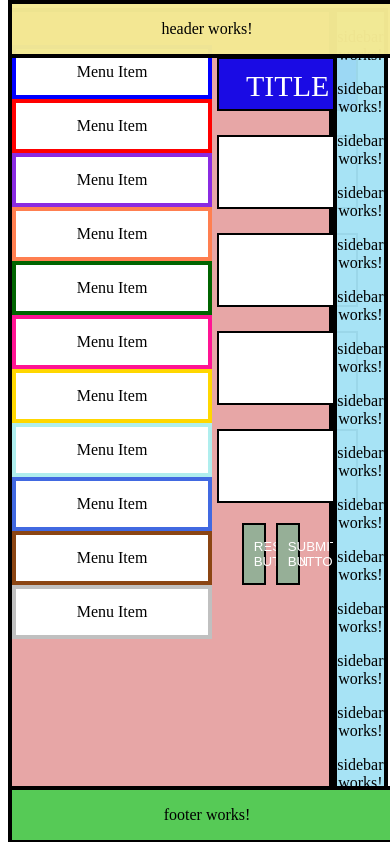
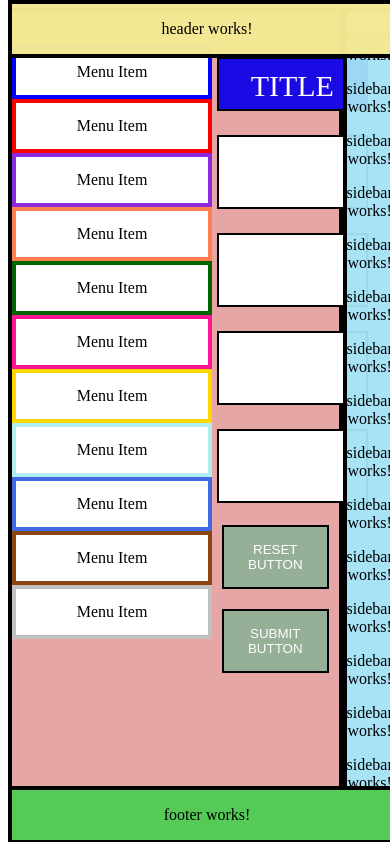
Before and after one commit to Furkan-Erg/HomeAssessment, an Angular app: page /one in a window 390 px wide. Shown: the top 842 px of the page. Built offline with nearby package versions, Linux system fonts and the light colour scheme.

Commit message:
responsive problem fixing

```diff
--- a/package.json
+++ b/package.json
@@ -3,7 +3,7 @@
   "version": "0.0.0",
   "scripts": {
     "ng": "ng",
-    "start": "ng serve",
+    "start": "ng serve --o",
     "build": "ng build",
     "watch": "ng build --watch --configuration development",
     "test": "ng test"
--- a/src/app/Components/body/body.component.css
+++ b/src/app/Components/body/body.component.css
@@ -154,29 +154,30 @@ input {
 }
 
 .resetbtn {
+  display: inline-block;
   background-color: #4caf50;
   color: white;
-  padding: 14px 10px;
-  margin: 8px 5px;
+  padding: 15px 24px;
+  margin: 10px 10px;
+  box-sizing: border-box;
   border: 2px solid black;
+  text-align: center;
   cursor: pointer;
-  width: 20%;
 }
 .submitbtn {
+  display: inline-block;
   background-color: #4caf50;
   color: white;
-  padding: 14px 10px;
-  margin: 8px 5px;
+  padding: 15px 20px;
+  margin: 10px 10px;
+  box-sizing: border-box;
   border: 2px solid black;
+  text-align: center;
   cursor: pointer;
-  width: 20%;
 }
-
 .submitbtn:disabled {
   background-color: #96af97;
   color: white;
-  padding: 14px 10px;
-  margin: 8px 5px;
   border: 2px solid black;
   cursor: not-allowed;
 }
@@ -184,8 +185,6 @@ input {
 .resetbtn:disabled {
   background-color: #96af97;
   color: white;
-  padding: 14px 10px;
-  margin: 8px 5px;
   border: 2px solid black;
   cursor: not-allowed;
 }
--- a/src/app/Components/body/body.component.ts
+++ b/src/app/Components/body/body.component.ts
@@ -1,6 +1,7 @@
 import { Component, OnInit } from '@angular/core';
 import { FormBuilder, FormGroup, Validators } from '@angular/forms';
 import { RouterLink } from '@angular/router';
+import { TwoComponent } from 'src/app/two/two.component';
 
 @Component({
   selector: 'app-body',
@@ -8,7 +9,6 @@ import { RouterLink } from '@angular/router';
   styleUrls: ['./body.component.css'],
 })
 export class BodyComponent implements OnInit {
-
   nextpage: string = '';
   Form = this.fb.group({
     First: ['', Validators.required],
@@ -21,6 +21,8 @@ export class BodyComponent implements OnInit {
   ngOnInit(): void {
     this.checkpage();
   }
+  toggle = true;
+  status = 'Enable';
 
   checkpage() {
     if (document.URL.includes('two')) {
@@ -33,4 +35,6 @@ export class BodyComponent implements OnInit {
   resetForm() {
     this.Form.reset();
   }
+  //change color of footercomponent when user clicks on the button
+  changecolor(color: string) {}
 }
--- a/src/app/two/two.component.css
+++ b/src/app/two/two.component.css
@@ -44,7 +44,7 @@
   display: grid;
   grid-template-areas:
     "header header header header header header header header"
-    "main main main  main main main main right "
+    "main main main  main main main main right"
     "footer footer footer footer footer footer footer footer";
   width: 100%;
   height: 100%;
```
